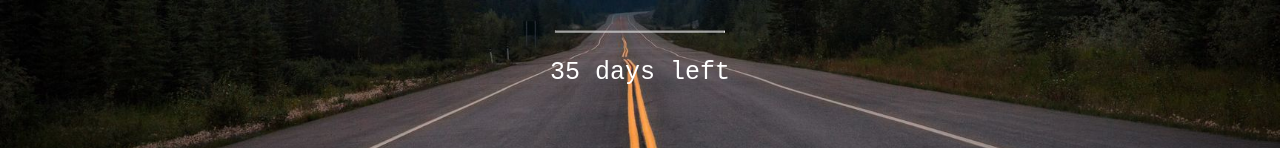
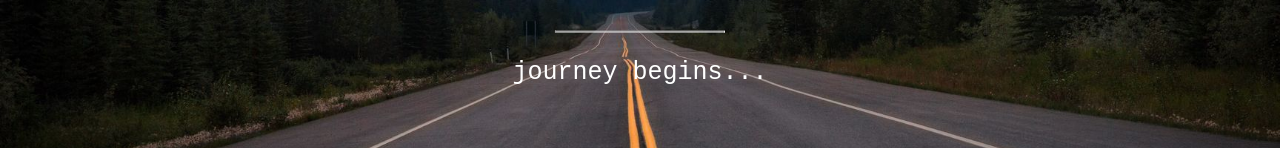
Before and after one commit to shashi2k6/shashi2k6.github.io, a plain HTML site: page index.html in a window 1280 px wide. Shown: the part 391-539 px from the top of the page. Drawn offline with Linux system fonts and the light colour scheme.

Commit message:
Update index.html

```diff
--- a/index.html
+++ b/index.html
@@ -51,7 +51,7 @@ hr {
   <div class="middle">
     <h1>COMING SOON...</h1>
     <hr>
-    <p>35 days left</p>
+    <p>journey begins...</p>
   </div>
   <div class="bottomleft">
     <p>Sha_c</p>
```
